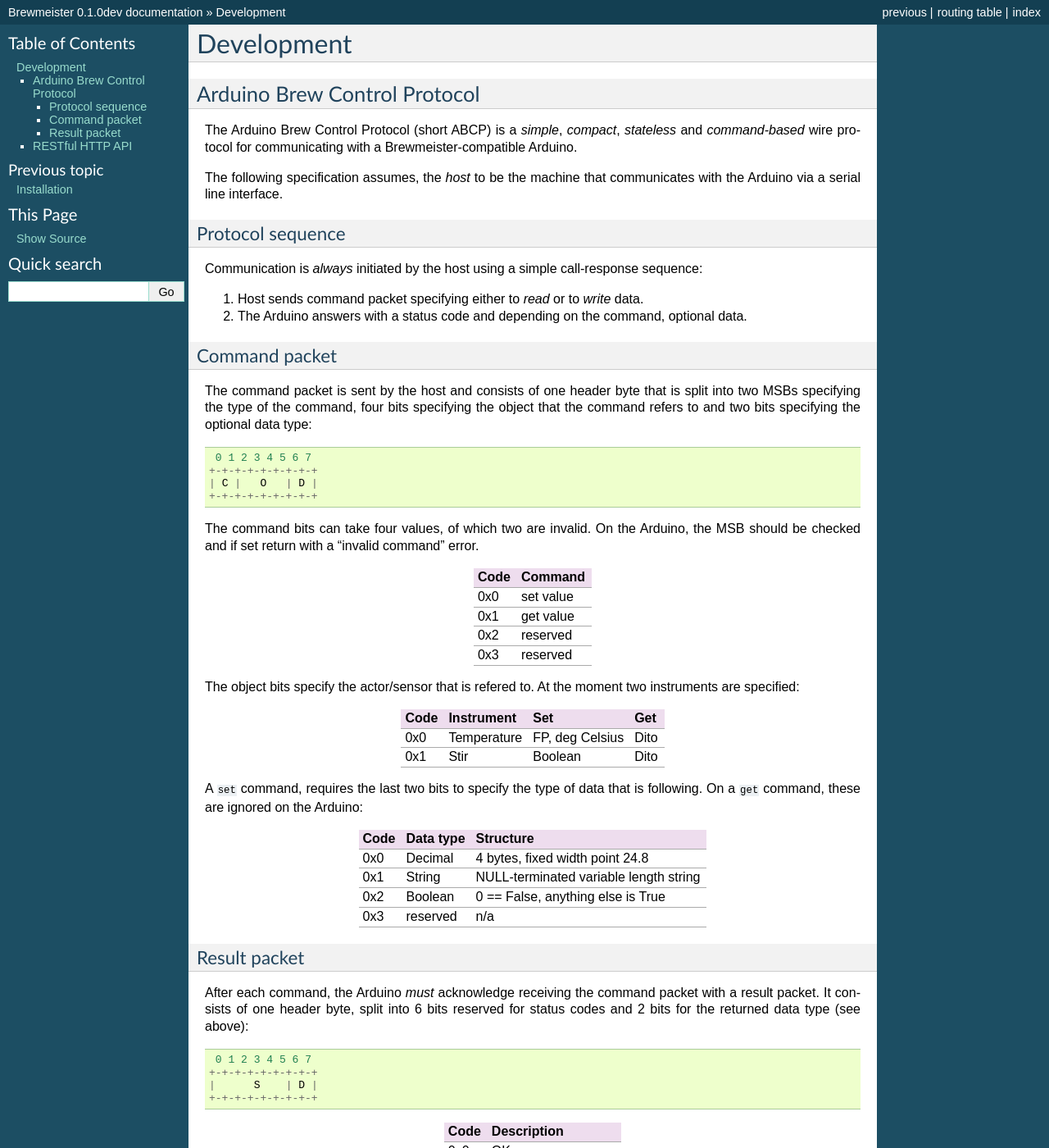
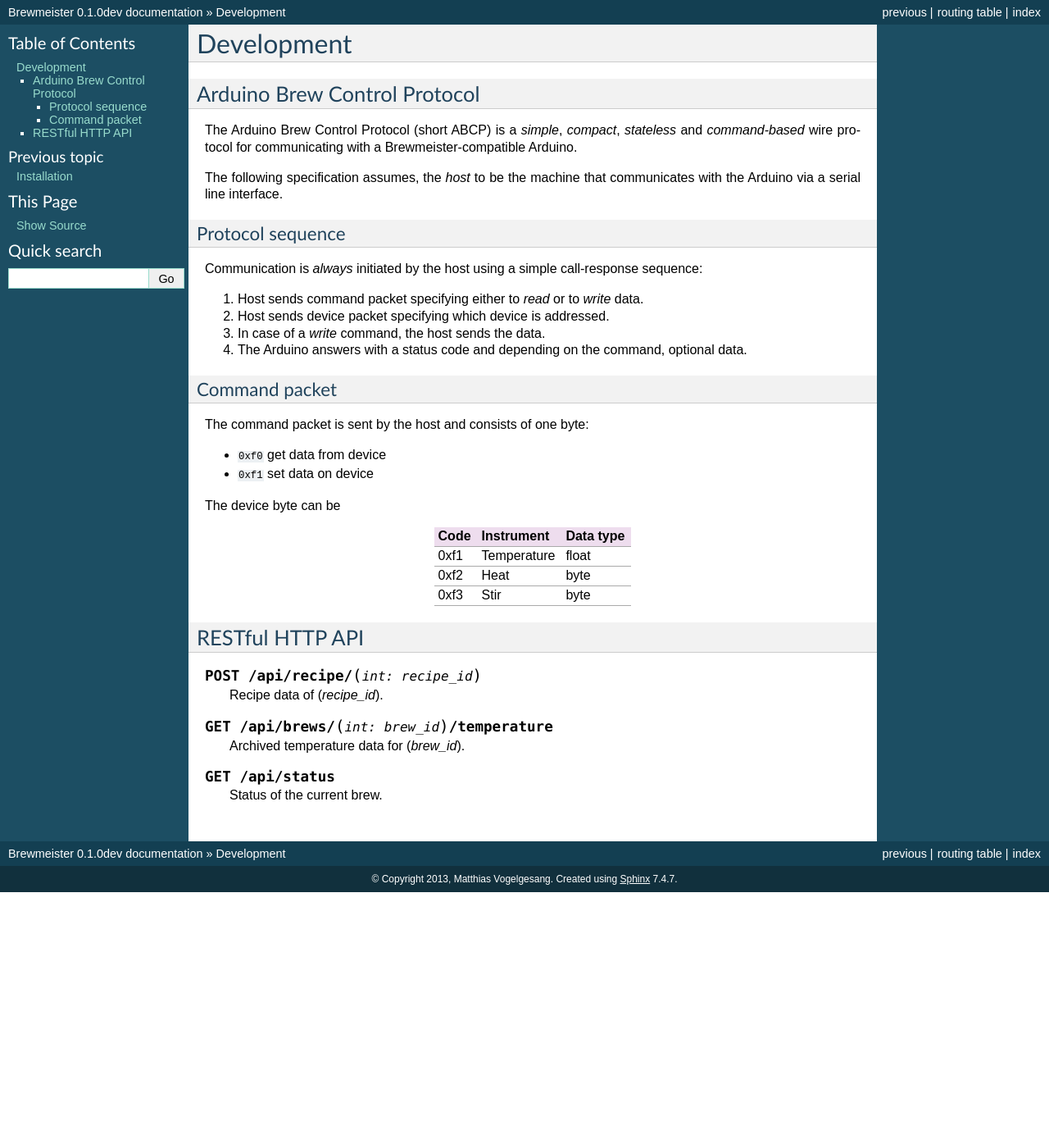
Before and after one commit to brewpeople/brewmeister, a Sphinx documentation site: the page built from docs/devel.rst, in a window 1280 px wide and 1400 px high. Shown: the whole window at 82% size. Built offline with Sphinx 7.4.7, drawn with Linux system fonts in a browser that asks for light colours; some of the changed text lies outside the part shown.

Commit message:
Simplify Arduino protocol

```diff
--- a/docs/devel.rst
+++ b/docs/devel.rst
@@ -21,78 +21,30 @@
 sequence:
 
 1. Host sends command packet specifying either to *read* or to *write* data.
-2. The Arduino answers with a status code and depending on the command, optional
+2. Host sends device packet specifying which device is addressed.
+3. In case of a *write* command, the host sends the data.
+4. The Arduino answers with a status code and depending on the command, optional
    data.
 
 
 Command packet
 --------------
 
-The command packet is sent by the host and consists of one header byte that is
-split into two MSBs specifying the type of the command, four bits specifying the
-object that the command refers to and two bits specifying the optional data
-type::
+The command packet is sent by the host and consists of one byte:
 
-     0 1 2 3 4 5 6 7
-    +-+-+-+-+-+-+-+-+
-    | C |   O   | D |
-    +-+-+-+-+-+-+-+-+
+* ``0xf0`` get data from device
+* ``0xf1`` set data on device
 
-The command bits can take four values, of which two are invalid. On the Arduino,
-the MSB should be checked and if set return with a "invalid command" error.
+The device byte can be
 
-=====   =========
-Code    Command
-=====   =========
-0x0     set value
-0x1     get value
-0x2     reserved
-0x3     reserved
-=====   =========
+======  ==============  =========
+Code    Instrument      Data type
+======  ==============  =========
+0xf1    Temperature     float
+0xf2    Heat            byte
+0xf3    Stir            byte
+======  ==============  =========
 
-The object bits specify the actor/sensor that is refered to. At the moment two
-instruments are specified:
-
-======  ==============  ==================  ==========
-Code    Instrument      Set                 Get
-======  ==============  ==================  ==========
-0x0     Temperature     FP, deg Celsius     Dito
-0x1     Stir            Boolean             Dito
-======  ==============  ==================  ==========
-
-A ``set`` command, requires the last two bits to specify the type of data that
-is following. On a ``get`` command, these are ignored on the Arduino:
-
-======  ==============  ======================================
-Code    Data type       Structure
-======  ==============  ======================================
-0x0     Decimal         4 bytes, fixed width point 24.8
-0x1     String          NULL-terminated variable length string
-0x2     Boolean         0 == False, anything else is True
-0x3     reserved        n/a
-======  ==============  ======================================
-
-
-Result packet
--------------
-
-After each command, the Arduino *must* acknowledge receiving the command packet
-with a result packet. It consists of one header byte, split into 6 bits reserved
-for status codes and 2 bits for the returned data type (see above)::
-
-     0 1 2 3 4 5 6 7
-    +-+-+-+-+-+-+-+-+
-    |      S    | D |
-    +-+-+-+-+-+-+-+-+
-
-=====   ===================
-Code    Description
-=====   ===================
-0x0     OK
-0x1     Command invalid
-0x2     Set command invalid
-0x3     Get command invalid
-=====   ===================
 
 RESTful HTTP API
 ================
```
Also changed, not shown: brew_tests.py (deleted, +0 -44 lines).
